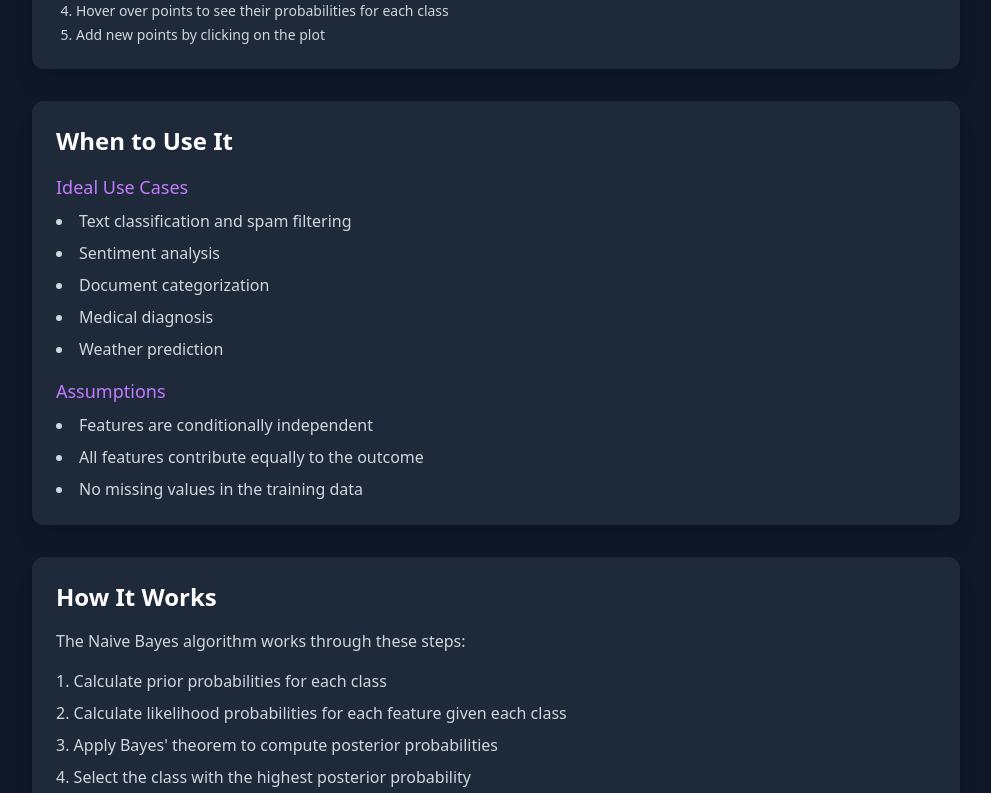
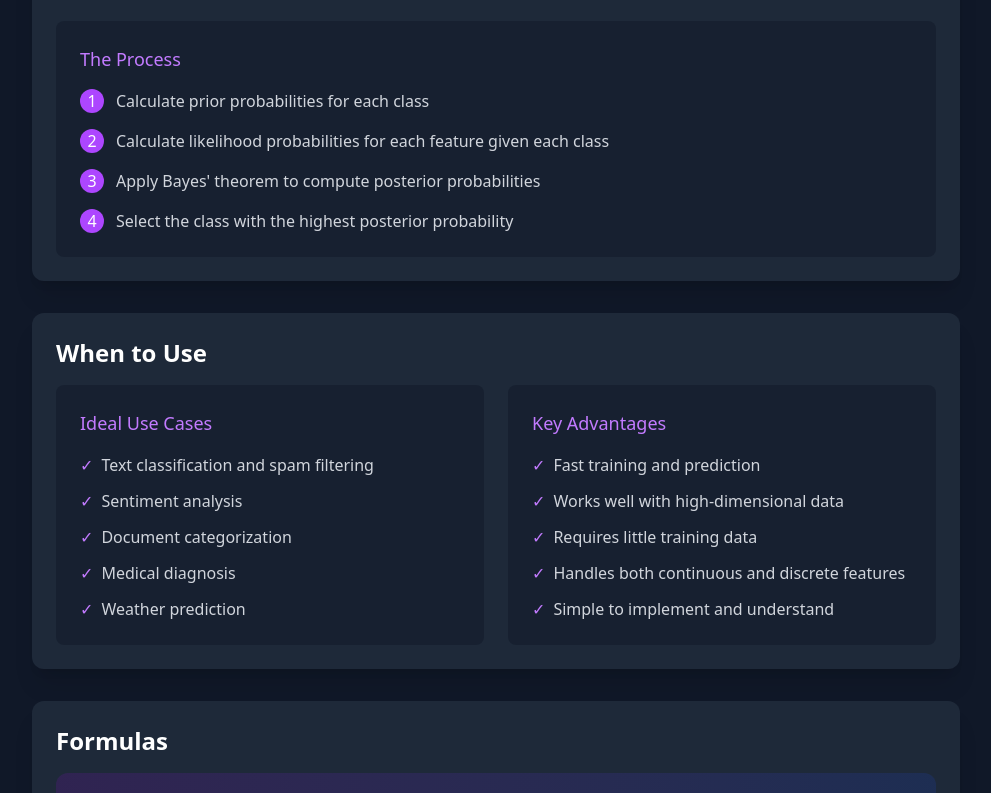
Before and after one commit to idanidan29/Machine_Learning_Visualizer, a Next.js app in the folder client/: page /algorithms/naive-bayes in a window 1280 px wide. Shown: the part 1407-2200 px from the top of the page, without its empty margins (288-1279 px from the left). Built offline with nearby package versions, Linux system fonts and the light colour scheme.

Commit message:
adjusting sections

```diff
--- a/client/src/app/algorithms/naive-bayes/page.tsx
+++ b/client/src/app/algorithms/naive-bayes/page.tsx
@@ -10,6 +10,8 @@ import Code from '../../components/ui/Code';
 import PDFDownloadCard from '../../components/ui/PDFDownloadCard';
 import PageHeader from '../../components/ui/PageHeader';
 import Formula from '../../components/ui/Formula';
+import HowItWorks from '../../components/ui/HowItWorks';
+import WhenToUse from '../../components/ui/WhenToUse';
 
 export default function NaiveBayesPage() {
   const [activeSection, setActiveSection] = useState('overview');
@@ -17,8 +19,9 @@ export default function NaiveBayesPage() {
   const sections = [
     { id: 'overview', title: 'Overview', icon: '📋' },
     { id: 'visualization', title: 'Visualization', icon: '🎯' },
+    { id: 'how-it-works', title: 'How It Works', icon: '⚙️' },
     { id: 'when-to-use', title: 'When to Use', icon: '⏰' },
-    { id: 'how-it-works', title: 'How It Works', icon: '⚙️' },
+    { id: 'formulas', title: 'Formulas', icon: '📐' },
     { id: 'laplace-smoothing', title: 'Laplace Smoothing', icon: '🧮' },
     { id: 'm-estimate', title: 'm-Estimate', icon: '📐' },
     { id: 'example', title: 'Example', icon: '📝' },
@@ -73,44 +76,40 @@ export default function NaiveBayesPage() {
                 <NaiveBayesVisualization />
               </section>
 
+              {/* How It Works Section */}
+              <HowItWorks
+                title="How It Works"
+                steps={[
+                  { number: 1, description: "Calculate prior probabilities for each class" },
+                  { number: 2, description: "Calculate likelihood probabilities for each feature given each class" },
+                  { number: 3, description: "Apply Bayes' theorem to compute posterior probabilities" },
+                  { number: 4, description: "Select the class with the highest posterior probability" }
+                ]}
+              />
+
               {/* When to Use Section */}
-              <section id="when-to-use" className="bg-gray-800 rounded-xl shadow-xl p-4 sm:p-6">
-                <h2 className="text-xl sm:text-2xl font-semibold text-white mb-4">When to Use It</h2>
-                <div className="space-y-4">
-                  <div>
-                    <h3 className="text-lg font-medium text-purple-400 mb-2">Ideal Use Cases</h3>
-                    <ul className="list-disc list-inside text-gray-300 space-y-2">
-                      <li>Text classification and spam filtering</li>
-                      <li>Sentiment analysis</li>
-                      <li>Document categorization</li>
-                      <li>Medical diagnosis</li>
-                      <li>Weather prediction</li>
-                    </ul>
-                  </div>
-                  <div>
-                    <h3 className="text-lg font-medium text-purple-400 mb-2">Assumptions</h3>
-                    <ul className="list-disc list-inside text-gray-300 space-y-2">
-                      <li>Features are conditionally independent</li>
-                      <li>All features contribute equally to the outcome</li>
-                      <li>No missing values in the training data</li>
-                    </ul>
-                  </div>
-                </div>
-              </section>
-
-              {/* How It Works Section */}
-              <section id="how-it-works" className="bg-gray-800 rounded-xl shadow-xl p-4 sm:p-6">
-                <h2 className="text-xl sm:text-2xl font-semibold text-white mb-4">How It Works</h2>
-                <div className="space-y-4">
-                  <p className="text-gray-300">
-                    The Naive Bayes algorithm works through these steps:
-                  </p>
-                  <ol className="list-decimal list-inside text-gray-300 space-y-2">
-                    <li>Calculate prior probabilities for each class</li>
-                    <li>Calculate likelihood probabilities for each feature given each class</li>
-                    <li>Apply Bayes' theorem to compute posterior probabilities</li>
-                    <li>Select the class with the highest posterior probability</li>
-                  </ol>
+              <WhenToUse
+                idealUseCases={{
+                  title: "Ideal Use Cases",
+                  items: [
+                    "Text classification and spam filtering",
+                    "Sentiment analysis",
+                    "Document categorization",
+                    "Medical diagnosis",
+                    "Weather prediction"
+                  ]
+                }}
+                keyAdvantages={{
+                  title: "Key Advantages",
+                  items: [
+                    "Fast training and prediction",
+                    "Works well with high-dimensional data",
+                    "Requires little training data",
+                    "Handles both continuous and discrete features",
+                    "Simple to implement and understand"
+                  ]
+                }}
+              />
 
               {/* Formulas Section */}
               <section id="formulas" className="bg-gray-800 rounded-xl shadow-xl p-4 sm:p-6">
@@ -163,10 +162,110 @@ export default function NaiveBayesPage() {
                 </div>
               </section>
 
-                  <p className="text-gray-300 mt-4">
-                    The algorithm uses Bayes' theorem to calculate the probability of a class given a set of features.
-                    The "naive" assumption is that all features are conditionally independent given the class.
+              {/* Laplace Smoothing Section */}
+              <section id="laplace-smoothing" className="bg-gray-800 rounded-xl shadow-xl p-4 sm:p-6">
+                <h2 className="text-xl sm:text-2xl font-semibold text-white mb-4">Laplace Smoothing</h2>
+                <div className="space-y-6">
+                  <div className="bg-gray-900/50 p-6 rounded-lg">
+                    <p className="text-gray-300 mb-4">
+                      Laplace smoothing (also known as add-one smoothing) is a technique used to handle the zero probability problem in Naive Bayes.
+                      It adds a small constant to all probability estimates, ensuring that no feature has a zero probability.
                     </p>
+
+                    <Formula
+                      title="Laplace Smoothing Formula"
+                      formula="P(xᵢ|y) = (count(xᵢ,y) + α) / (count(y) + α * |V|)"
+                      variables={[
+                        { name: "count(xᵢ,y)", description: "number of times feature xᵢ appears in class y" },
+                        { name: "count(y)", description: "total count of features in class y" },
+                        { name: "α", description: "smoothing parameter (typically 1)" },
+                        { name: "|V|", description: "size of vocabulary (number of unique features)" }
+                      ]}
+                      gradient="purple-blue"
+                    />
+
+                    <div className="mt-6 space-y-4">
+                      <h3 className="text-lg font-medium text-purple-400">Why Use Laplace Smoothing?</h3>
+                      <ul className="list-disc list-inside text-gray-300 space-y-2">
+                        <li>Prevents zero probabilities for unseen features</li>
+                        <li>Improves model robustness</li>
+                        <li>Handles sparse data better</li>
+                        <li>Provides more reliable probability estimates</li>
+                      </ul>
+                    </div>
+
+                    <div className="mt-6">
+                      <h3 className="text-lg font-medium text-purple-400 mb-3">Example</h3>
+                      <div className="bg-gray-800 rounded-lg p-4">
+                        <p className="text-gray-300 mb-2">Without smoothing:</p>
+                        <p className="text-gray-300 mb-2">P("money"|Spam) = 2/2 = 1.0</p>
+                        <p className="text-gray-300 mb-2">P("money"|Not Spam) = 0/2 = 0.0 (problem!)</p>
+                        <p className="text-gray-300 mt-4 mb-2">With Laplace smoothing (α=1):</p>
+                        <p className="text-gray-300 mb-2">P("money"|Spam) = (2+1)/(2+1*2) = 0.75</p>
+                        <p className="text-gray-300">P("money"|Not Spam) = (0+1)/(2+1*2) = 0.25</p>
+                      </div>
+                    </div>
+                  </div>
+                </div>
+              </section>
+
+              {/* m-Estimate Section */}
+              <section id="m-estimate" className="bg-gray-800 rounded-xl shadow-xl p-4 sm:p-6">
+                <h2 className="text-xl sm:text-2xl font-semibold text-white mb-4">m-Estimate</h2>
+                <div className="space-y-6">
+                  <div className="bg-gray-900/50 p-6 rounded-lg">
+                    <p className="text-gray-300 mb-4">
+                      The m-estimate is a more sophisticated smoothing technique that uses prior knowledge about the expected
+                      probability distribution of features. It's particularly useful when you have domain knowledge about
+                      the expected probabilities.
+                    </p>
+
+                    <Formula
+                      title="m-Estimate Formula"
+                      formula="P(xᵢ|y) = (count(xᵢ,y) + m * p) / (count(y) + m)"
+                      variables={[
+                        { name: "count(xᵢ,y)", description: "number of times feature xᵢ appears in class y" },
+                        { name: "count(y)", description: "total count of features in class y" },
+                        { name: "m", description: "equivalent sample size (smoothing parameter)" },
+                        { name: "p", description: "prior probability estimate" }
+                      ]}
+                      gradient="blue-purple"
+                    />
+
+                    <div className="mt-6 space-y-4">
+                      <h3 className="text-lg font-medium text-purple-400">Advantages of m-Estimate</h3>
+                      <ul className="list-disc list-inside text-gray-300 space-y-2">
+                        <li>More flexible than Laplace smoothing</li>
+                        <li>Incorporates prior knowledge</li>
+                        <li>Better handles imbalanced classes</li>
+                        <li>Can be tuned based on domain expertise</li>
+                      </ul>
+                    </div>
+
+                    <div className="mt-6">
+                      <h3 className="text-lg font-medium text-purple-400 mb-3">Example</h3>
+                      <div className="bg-gray-800 rounded-lg p-4">
+                        <p className="text-gray-300 mb-2">Parameters:</p>
+                        <p className="text-gray-300 mb-2">m = 2 (equivalent sample size)</p>
+                        <p className="text-gray-300 mb-2">p = 0.3 (prior probability)</p>
+                        <p className="text-gray-300 mt-4 mb-2">Calculations:</p>
+                        <p className="text-gray-300 mb-2">P("money"|Spam) = (2 + 2*0.3)/(2 + 2) = 0.65</p>
+                        <p className="text-gray-300">P("money"|Not Spam) = (0 + 2*0.3)/(2 + 2) = 0.15</p>
+                      </div>
+                    </div>
+
+                    <div className="mt-6 bg-purple-900/30 p-4 rounded-lg">
+                      <h3 className="text-lg font-medium text-purple-400 mb-2">When to Choose m-Estimate</h3>
+                      <ul className="list-disc list-inside text-gray-300 space-y-2">
+                        <li>When you have reliable prior knowledge about feature probabilities</li>
+                        <li>When dealing with imbalanced datasets</li>
+                        <li>When you need more control over the smoothing process</li>
+                        <li>When Laplace smoothing is too aggressive</li>
+                      </ul>
+                    </div>
+                  </div>
+                </div>
+              </section>
 
               {/* Detailed Example Section */}
               <div id="example" className="mt-8 bg-gray-900 rounded-lg p-4 sm:p-6">
@@ -259,8 +358,6 @@ export default function NaiveBayesPage() {
                   </div>
                 </div>
               </div>
-                </div>
-              </section>
 
               {/* PDF Download Section */}
               <section id="pdf-download" className="bg-gray-800 rounded-xl shadow-xl p-4 sm:p-6">
--- a/client/src/app/components/visualizations/NaiveBayesVisualization.tsx
+++ b/client/src/app/components/visualizations/NaiveBayesVisualization.tsx
@@ -266,14 +266,6 @@ export default function NaiveBayesVisualization() {
       </div>
 
       <div className="text-gray-300 text-sm space-y-2">
-        <p className="font-semibold">How Naive Bayes Works:</p>
-        <ul className="list-disc pl-5 space-y-1">
-          <li> Each point represents a data sample with two features (X and Y coordinates)</li>
-          <li> The algorithm calculates the probability of a point belonging to each class</li>
-          <li> The decision boundary (white line) shows where the probabilities are equal</li>
-          <li> Probability contours show how the probability changes across the space</li>
-          <li> Points closer to their class cluster have higher probability</li>
-        </ul>
         <p className="mt-2">Try these steps to understand better:</p>
         <ol className="list-decimal pl-5 space-y-1">
           <li>Click "Reset" to start with random points</li>
```
Lines whose indentation alone changed are shown as unchanged.
